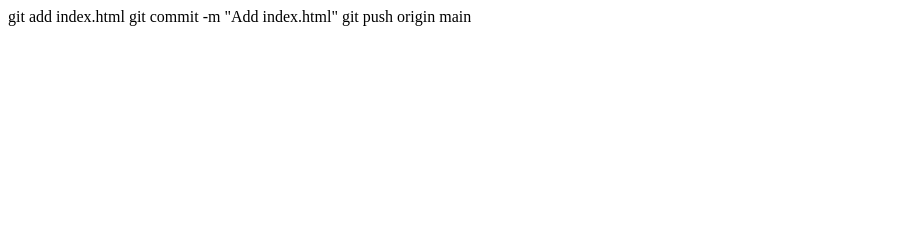
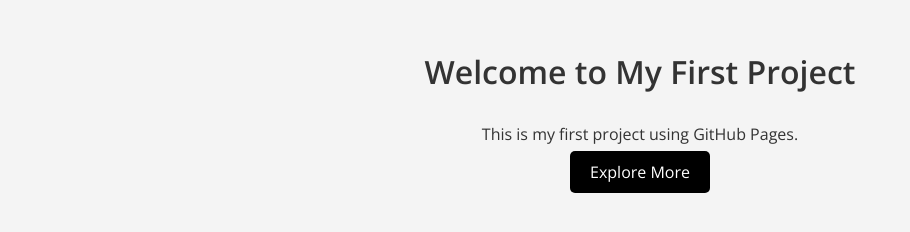
Before and after one commit to Christofferdyran/my-first-project, a plain HTML site: page index.html in a window 1280 px wide. Shown: the whole page, without its empty margins (0-910 px from the left). Drawn offline with nearby package versions, Linux system fonts and the light colour scheme.

Commit message:
Update index.html

```diff
--- a/index.html
+++ b/index.html
@@ -1,3 +1,47 @@
-git add index.html
-git commit -m "Add index.html"
-git push origin main
+<!DOCTYPE html>
+<html lang="en">
+<head>
+    <meta charset="UTF-8">
+    <meta name="viewport" content="width=device-width, initial-scale=1.0">
+    <title>My First Project</title>
+    <link href="https://fonts.googleapis.com/css2?family=Open+Sans:wght@300;400;600&display=swap" rel="stylesheet">
+    <style>
+        body {
+            font-family: 'Open Sans', sans-serif;
+            margin: 0;
+            padding: 0;
+            background-color: #f4f4f4;
+            color: #333;
+            text-align: center;
+        }
+        h1 {
+            font-size: 2rem;
+            color: #333;
+            margin-top: 50px;
+        }
+        .content {
+            margin-top: 30px;
+        }
+        .button {
+            padding: 10px 20px;
+            font-size: 16px;
+            background-color: #000;
+            color: white;
+            border: none;
+            cursor: pointer;
+            text-decoration: none;
+            border-radius: 5px;
+        }
+        .button:hover {
+            background-color: #444;
+        }
+    </style>
+</head>
+<body>
+    <h1>Welcome to My First Project</h1>
+    <div class="content">
+        <p>This is my first project using GitHub Pages.</p>
+        <a href="#" class="button">Explore More</a>
+    </div>
+</body>
+</html>
```
